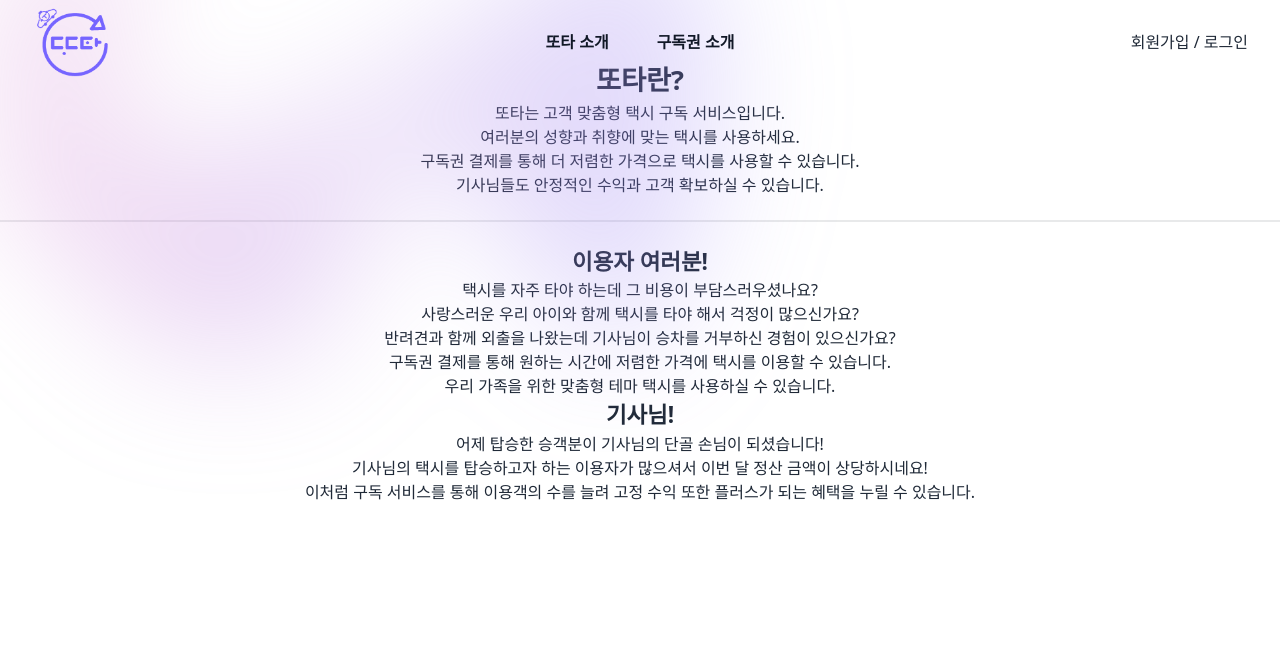
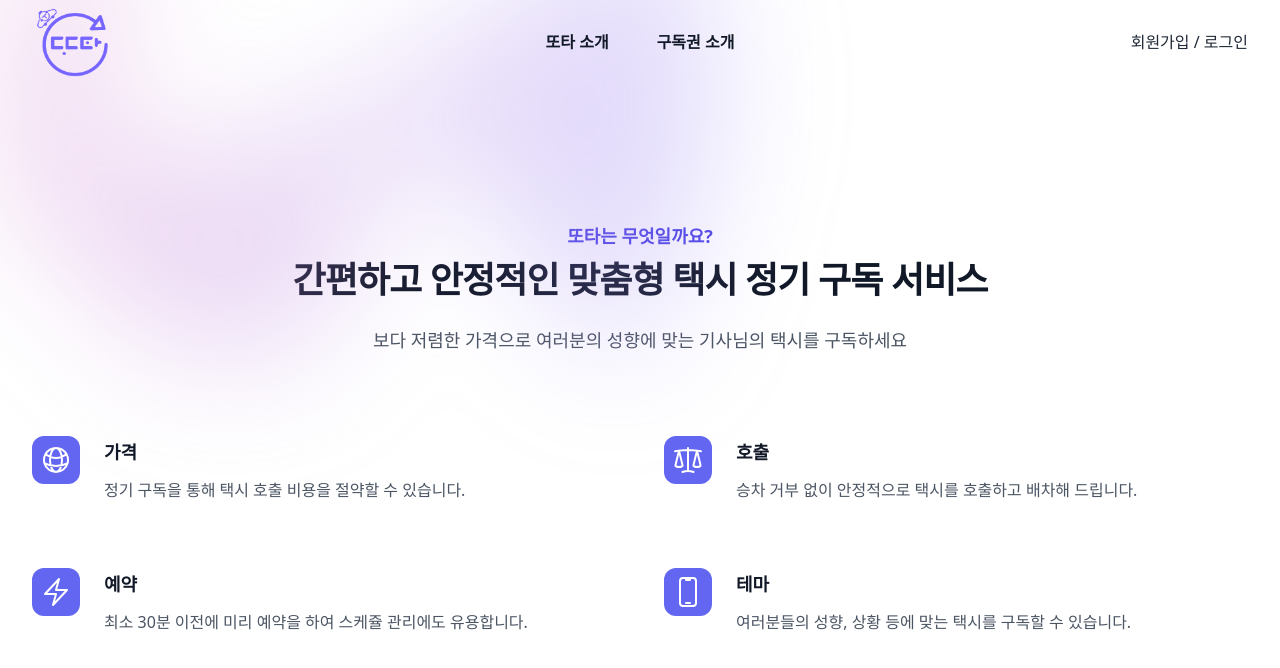
Before and after one commit to donghquinn/sampleWeb, a Next.js app: page /about in a window 1280 px wide. Shown: the top 668 px of the page. Built offline with nearby package versions, Linux system fonts and the light colour scheme.

Commit message:
[CHANGED] ABOUT THEME components

```diff
--- a/pages/about.tsx
+++ b/pages/about.tsx
@@ -1,10 +1,72 @@
 import React from 'react';
-import Footer from '../component/common/Footer';
-import NavBar from '../component/common/NavBar';
+import { BoltIcon, DevicePhoneMobileIcon, GlobeAltIcon, ScaleIcon } from '@heroicons/react/24/outline'
+
+const features = [
+  {
+    name: '가격',
+    description:
+      '정기 구독을 통해 택시 호출 비용을 절약할 수 있습니다.',
+    icon: GlobeAltIcon,
+  },
+  {
+    name: '호출',
+    description:
+      '승차 거부 없이 안정적으로 택시를 호출하고 배차해 드립니다.',
+    icon: ScaleIcon,
+  },
+  {
+    name: '예약',
+    description:
+      '최소 30분 이전에 미리 예약을 하여 스케쥴 관리에도 유용합니다.',
+    icon: BoltIcon,
+  },
+  {
+    name: '테마',
+    description:
+      '여러분들의 성향, 상황 등에 맞는 택시를 구독할 수 있습니다.',
+    icon: DevicePhoneMobileIcon,
+  },
+]
 
 function About() {
   return (
-    <div>
+
+    <div className="bg-white py-24 sm:py-32 lg:py-40">
+      <div className="mx-auto max-w-7xl px-6 lg:px-8">
+        <div className="sm:text-center">
+          <h2 className="text-lg font-semibold leading-8 text-indigo-600">또타는 무엇일까요?</h2>
+          <p className="mt-2 text-3xl font-bold tracking-tight text-gray-900 sm:text-4xl">간편하고 안정적인 맞춤형 택시 정기 구독 서비스</p>
+          <p className="mx-auto mt-6 max-w-2xl text-lg leading-8 text-gray-600">
+            보다 저렴한 가격으로 여러분의 성향에 맞는 기사님의 택시를 구독하세요
+          </p>
+        </div>
+
+        <div className="mt-20 max-w-lg sm:mx-auto md:max-w-none">
+          <div className="grid grid-cols-1 gap-y-16 md:grid-cols-2 md:gap-x-12 md:gap-y-16">
+            {features.map((feature) => (
+              <div key={feature.name} className="relative flex flex-col gap-6 sm:flex-row md:flex-col lg:flex-row">
+                <div className="flex h-12 w-12 items-center justify-center rounded-xl bg-indigo-500 text-white sm:shrink-0">
+                  <feature.icon className="h-8 w-8" aria-hidden="true" />
+                </div>
+                <div className="sm:min-w-0 sm:flex-1">
+                  <p className="text-lg font-semibold leading-8 text-gray-900">{feature.name}</p>
+                  <p className="mt-2 text-base leading-7 text-gray-600">{feature.description}</p>
+                </div>
+              </div>
+            ))}
+          </div>
+        </div>
+      </div>
+    </div>
+  )
+}
+
+
+export default About;
+
+
+/**
+ * <div>
       <div>
         <h1 className='about-title'>또타란?</h1>
       </div>
@@ -29,7 +91,4 @@ function About() {
       <p style={{textAlign: 'center'}}>이처럼 구독 서비스를 통해 이용객의 수를 늘려 고정 수익 또한 플러스가 되는 혜택을 누릴 수 있습니다.</p>
       </div>
     </div>
-  )
-}
-
-export default About;
+ */
--- a/pages/signup.tsx
+++ b/pages/signup.tsx
@@ -16,7 +16,6 @@ function Signup() {
 
     <div className="hero min-h-screen bg-base-200">
   <div className="hero-content flex-col lg:flex-row-reverse">
-  <h1>회원가입</h1>
     <div className="card flex-shrink-0 w-full max-w-sm shadow-2xl bg-base-100">
       <div className="card-body">
       <div className="form-control">
```
Also changed, not shown: pages/login.tsx (+9 -20 lines).
